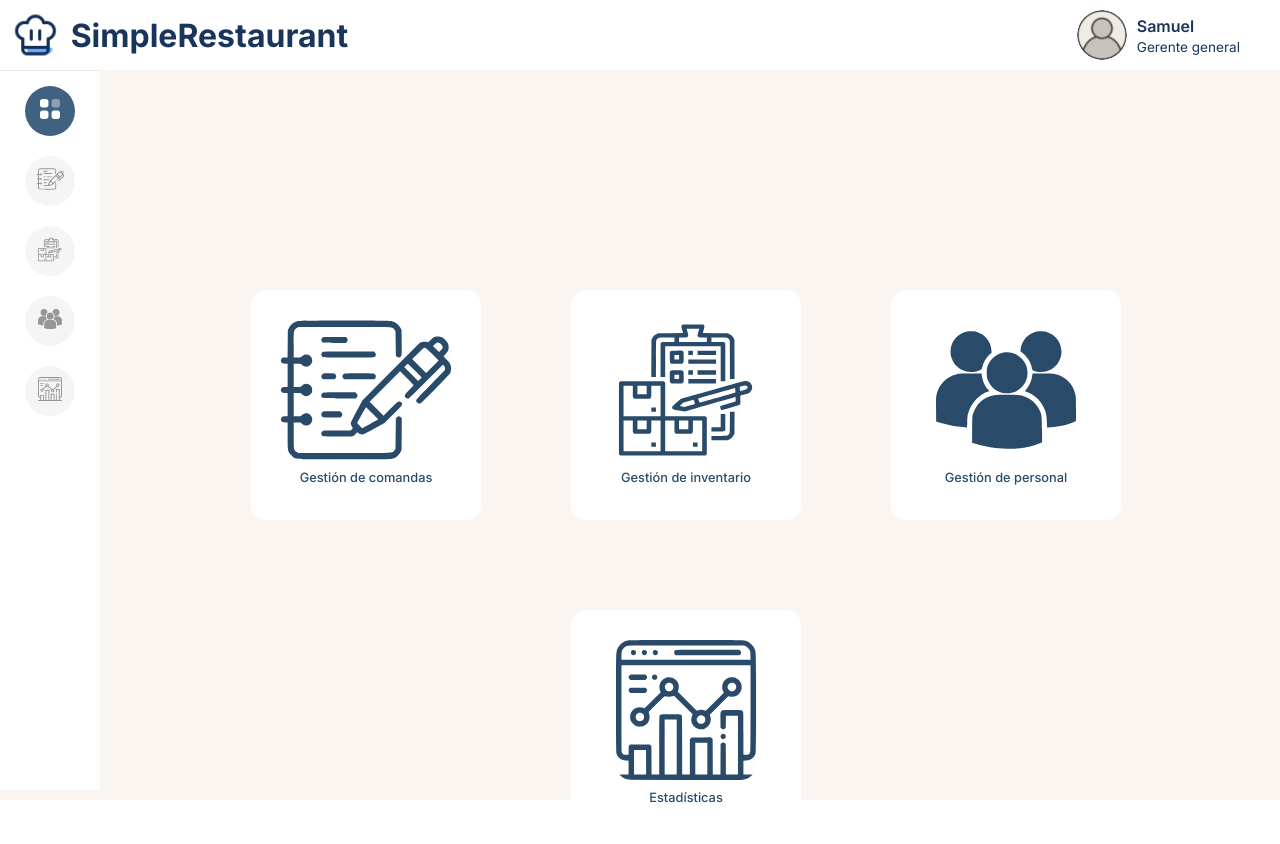
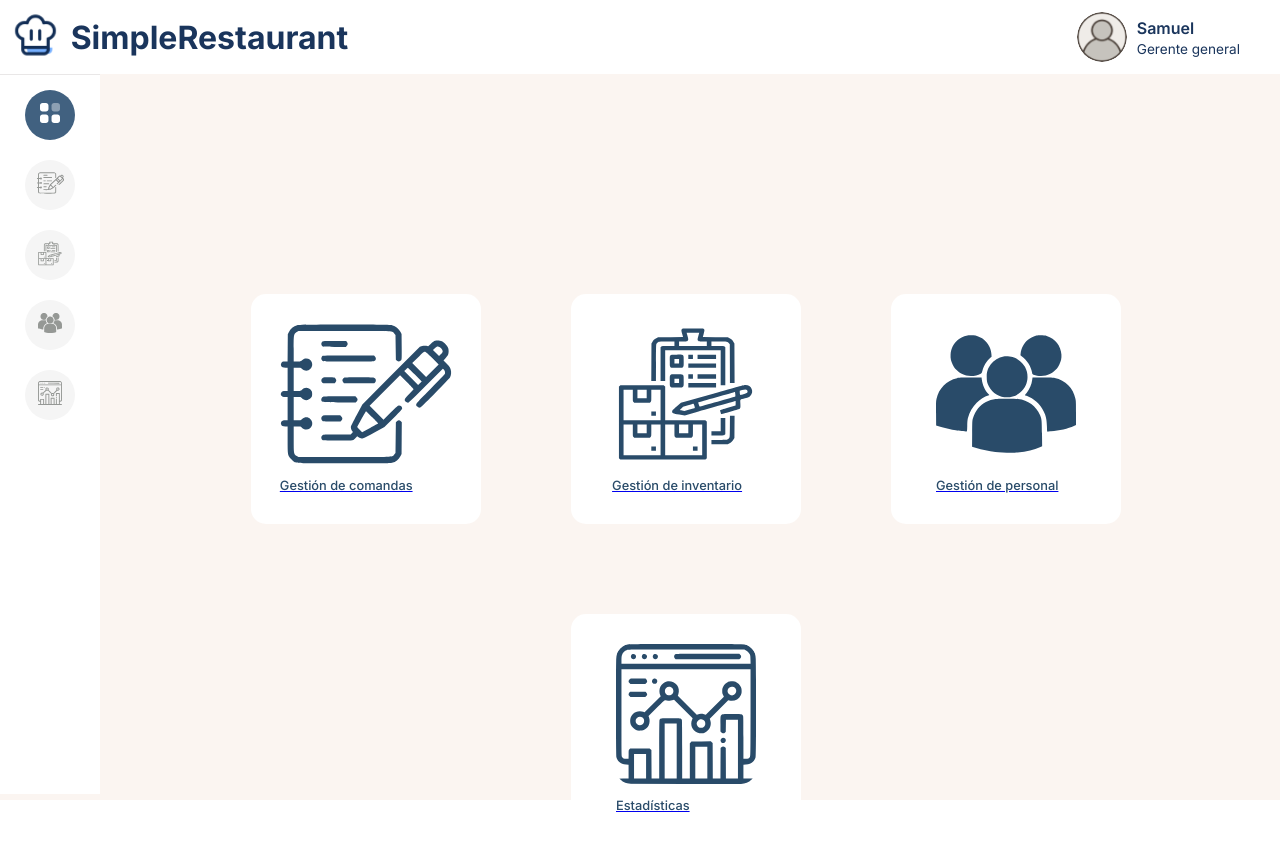
Before and after one commit to LNorza/Simple-Restaurant, a React (Vite) app in the folder web/: page /home in a window 1280 px wide. Built offline with nearby package versions, Linux system fonts and the light colour scheme.

Commit message:
Changes in the menu cards

```diff
--- a/web/src/components/header/header.jsx
+++ b/web/src/components/header/header.jsx
@@ -1,3 +1,4 @@
+import {Link} from "react-router-dom";
 import logo from "../../assets/Images/Logo-icon.svg";
 import user from "../../assets/Images/user.svg";
 import "./header.css";
@@ -7,7 +8,9 @@ export function Header() {
 		<div className="admin-page-container">
 			<div className="admin-page-header">
 				<div className="logo-container">
-					<img src={logo} alt="simpleRestaurant" />
+					<Link to="/home">
+						<img src={logo} alt="simpleRestaurant" />
+					</Link>
 					<h1>SimpleRestaurant</h1>
 				</div>
 
--- a/web/src/components/menu-card/menu-card.jsx
+++ b/web/src/components/menu-card/menu-card.jsx
@@ -1,11 +1,14 @@
+import {Link} from "react-router-dom";
 import PropTypes from "prop-types";
 import "./menu-card.css";
 
-const MenuCard = ({imagePath, text}) => {
+const MenuCard = ({imagePath, text, direction}) => {
 	return (
 		<div className="card">
-			<img src={imagePath} alt="Card" className="card-image" />
-			<div className="card-text">{text}</div>
+			<Link to={direction}>
+				<img src={imagePath} alt="Card" className="card-image" />
+				<div className="card-text">{text}</div>
+			</Link>
 		</div>
 	);
 };
@@ -13,6 +16,7 @@ const MenuCard = ({imagePath, text}) => {
 MenuCard.propTypes = {
 	imagePath: PropTypes.string.isRequired,
 	text: PropTypes.string.isRequired,
+	direction: PropTypes.string.isRequired,
 };
 
 export default MenuCard;
--- a/web/src/pages/admin-page/admin-page.jsx
+++ b/web/src/pages/admin-page/admin-page.jsx
@@ -13,13 +13,26 @@ export function AdminPage() {
 			<Header />
 			<Navbar />
 			<div className="card-container">
-				<MenuCard imagePath={command} text="Gestión de comandas" />
-				<MenuCard imagePath={inventory} text="Gestión de inventario" />
+				<MenuCard
+					imagePath={command}
+					text="Gestión de comandas"
+					direction="/commands"
+				/>
+				<MenuCard
+					imagePath={inventory}
+					text="Gestión de inventario"
+					direction="/inventory"
+				/>
 				<MenuCard
 					imagePath={multipleUsers}
 					text="Gestión de personal"
+					direction="/personal"
 				/>
-				<MenuCard imagePath={analitycs} text="Estadísticas" />
+				<MenuCard
+					imagePath={analitycs}
+					text="Estadísticas"
+					direction="/analitycs"
+				/>
 			</div>
 		</div>
 	);
--- a/web/src/pages/login/login.jsx
+++ b/web/src/pages/login/login.jsx
@@ -1,3 +1,4 @@
+import {Link} from "react-router-dom";
 import loginImage from "../../assets/Images/Login-Image.svg";
 import logo from "../../assets/Images/Logo.svg";
 import "./login.css";
@@ -33,8 +34,9 @@ export function Login() {
 							type="password"
 							placeholder="Introduce tú contraseña"
 						/>
-
+						<Link to="/home">
 							<button>Entrar</button>
+						</Link>
 					</form>
 				</article>
 			</section>
```
Lines whose indentation alone changed are shown as unchanged.
